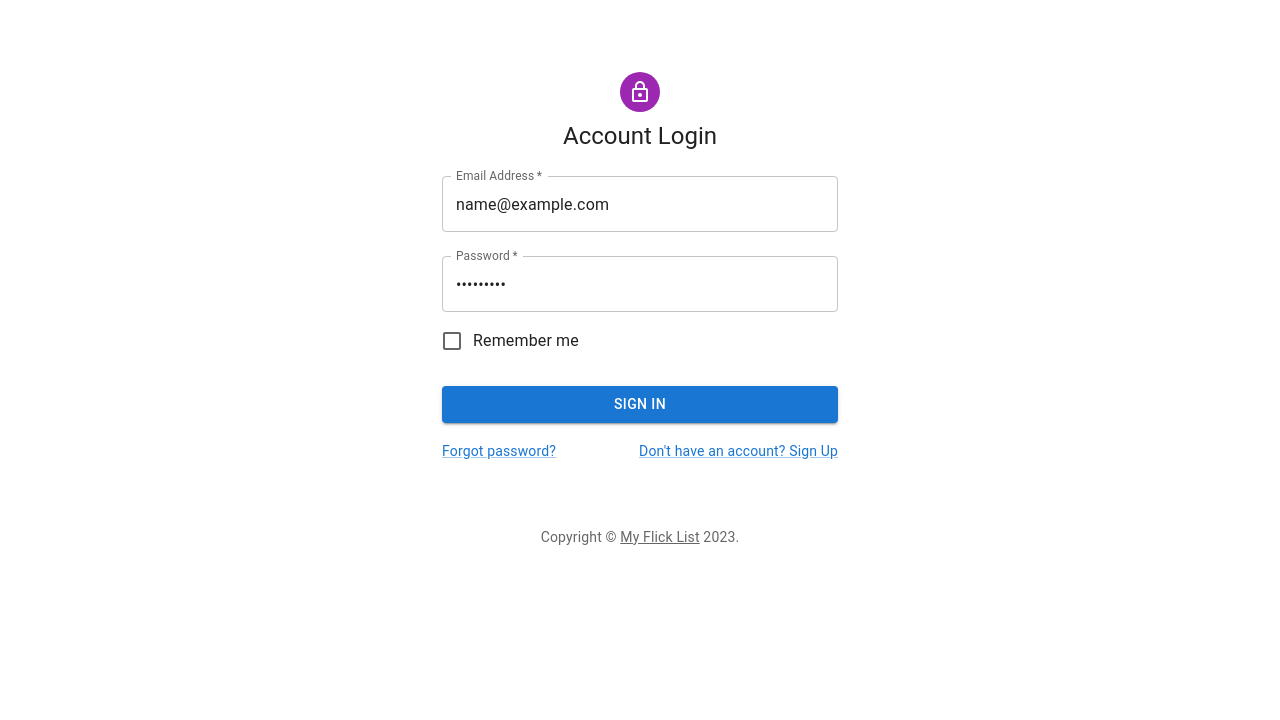
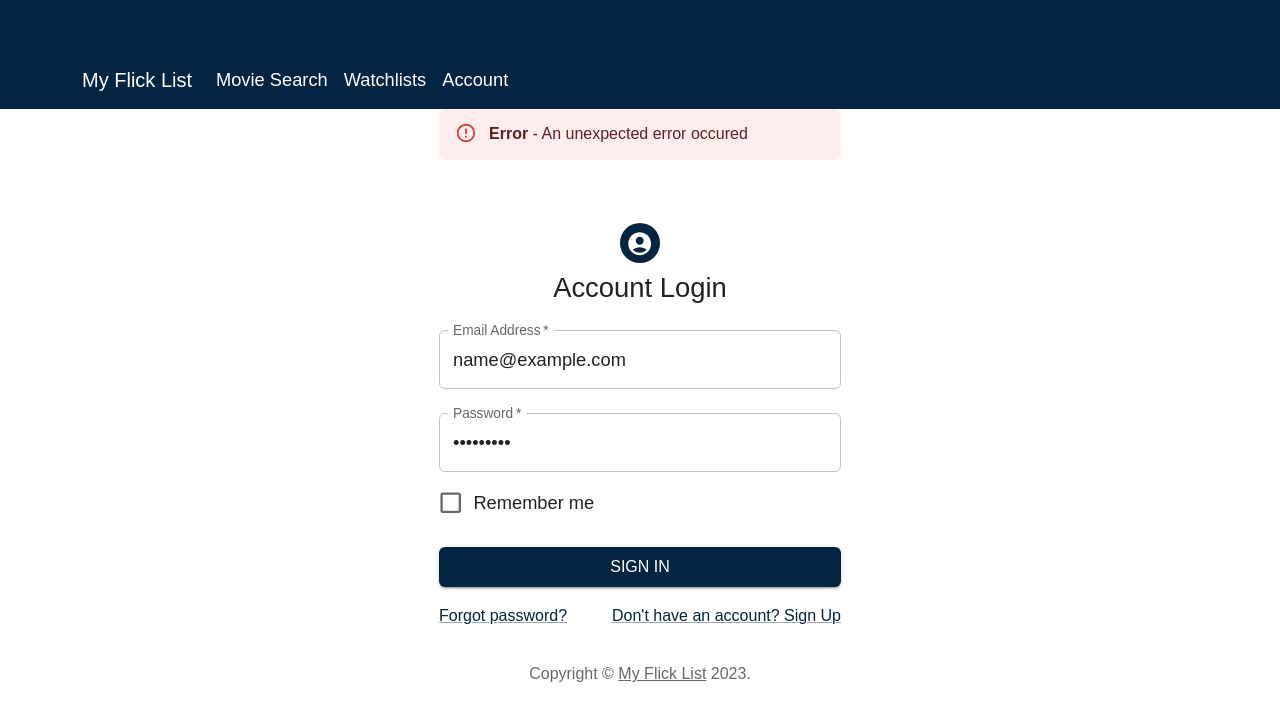
Before and after one commit to kevinpista/my-flick-list, a React (Create React App) app in the folder frontend/: page /user-login in a window 1280 px wide. Both pictures are taken after typing "name@example.com", "Sample123" into the empty fields and a click on the button "SIGN IN". Shown: the top 720 px of the page. Built offline with nearby package versions, Linux system fonts and the light colour scheme; no server answers.

Commit message:
Implement user login form functions

```diff
--- a/frontend/src/api/errorConstants.js
+++ b/frontend/src/api/errorConstants.js
@@ -10,3 +10,4 @@ export const ERROR_PASSWORD_EMPTY = "password_empty";
 export const ERROR_INVALID_NAME = "invalid_name";
 export const ERROR_BAD_REQUEST = "bad_request"; // general
 export const ERROR_SERVER = "server_error";
+export const ERROR_INVALID_LOGIN = "invalid_login";
--- /dev/null
+++ b/frontend/src/api/userLoginAPI.js
@@ -0,0 +1,20 @@
+// API request to log in the user
+
+import axios from 'axios';
+export function loginUser(formData) {
+
+return axios.post('http://localhost:8080/api/user-login', formData)
+    .then(response => {
+        return response.data;
+    })
+    .catch(error => {
+        if (error.response) {
+            const errorMessage = error.response.data.message;
+            console.error('Login error:', errorMessage);
+            throw new Error(errorMessage);
+        } else {
+            console.error('Network or other error:', error);
+            throw error;
+        }
+    });
+}
--- a/frontend/src/api/userRegistrationAPI.js
+++ b/frontend/src/api/userRegistrationAPI.js
@@ -1,3 +1,5 @@
+// API requiest to register the user
+
 import axios from 'axios';
 export function registerUser(formData) {
 
--- a/frontend/src/components/UserLogin.js
+++ b/frontend/src/components/UserLogin.js
@@ -1,4 +1,5 @@
 import * as React from 'react';
+import { useState } from 'react';
 import Avatar from '@mui/material/Avatar';
 import Button from '@mui/material/Button';
 import CssBaseline from '@mui/material/CssBaseline';
@@ -8,10 +9,16 @@ import Checkbox from '@mui/material/Checkbox';
 import Link from '@mui/material/Link';
 import Grid from '@mui/material/Grid';
 import Box from '@mui/material/Box';
-import LockOutlinedIcon from '@mui/icons-material/LockOutlined';
+import NavBar from './NavBar';
+import AccountCircleIcon from '@mui/icons-material/AccountCircle';
 import Typography from '@mui/material/Typography';
 import Container from '@mui/material/Container';
-import { createTheme, ThemeProvider } from '@mui/material/styles';
+import { ThemeProvider } from '@mui/material/styles';
+import { loginUser } from '../api/userLoginAPI';
+import * as errorConstants from '../api/errorConstants';
+import * as themeStyles from '../styling/ThemeStyles';
+import Alert from '@mui/material/Alert';
+
 
 function Copyright(props) {
     return (
@@ -26,23 +33,95 @@ function Copyright(props) {
     );
   }
 
-// TODO remove, this demo shouldn't need to reset the theme.
+export default function UserLogin() {
 
-const defaultTheme = createTheme();
+  const [formData, setFormData] = useState({
+    email: '',
+    password: '',
+  });
 
-export default function UserLogin() {
-  const handleSubmit = (event) => {
+  const [emailError, setEmailError] = useState(false);
+  const [passwordError, setPasswordError] = useState(false);
+
+  const [showSuccessAlert, setShowSuccessAlert] = useState(false);
+  const [errorAlertMessage, setErrorAlertMessage] = useState('');
+
+  const handleSubmit = async (event) => {
     event.preventDefault();
-    const data = new FormData(event.currentTarget);
-    console.log({
-      email: data.get('email'),
-      password: data.get('password'),
+
+    if (!formData.email && !formData.password) {
+      setEmailError(true);
+      setPasswordError(true);
+      return;
+    }
+
+    if (!formData.email) {
+      setEmailError(true);
+      return;
+    }
+
+    if (!formData.password) {
+      setPasswordError(true);
+      return;
+    }
+
+    try {
+        const response = await loginUser(formData);
+
+        if (response) {
+          setErrorAlertMessage('');
+          setShowSuccessAlert(true);
+          // TODO: Add logic for successful login (e.g., redirect)
+        }
+    } catch (error) {
+        if (error.message === errorConstants.ERROR_INVALID_EMAIL) {
+          setErrorAlertMessage('Email format not valid.');
+          setEmailError(true);
+      } else if (error.message === errorConstants.ERROR_INVALID_LOGIN) {
+          setErrorAlertMessage('Invalid login credentials');
+          setEmailError(true); // Set error status for both form fields
+          setPasswordError(true);
+      } else {
+          setErrorAlertMessage('An unexpected error occured');
+      }
+    };
+  };
+
+  const handleInputChange = (e) => {
+    const fieldName = e.target.name;
+    const fieldValue = e.target.value;
+
+    // Reset error state when the user starts typing in a field
+    if (fieldName === 'email') {
+      setEmailError(false);
+    } else if (fieldName === 'password') {
+      setPasswordError(false);
+    }
+
+    setFormData({
+      ...formData,
+      [fieldName]: fieldValue,
     });
+
   };
 
   return (
-    <ThemeProvider theme={defaultTheme}>
+    <ThemeProvider theme={themeStyles.formTheme}>
+      <NavBar/>
       <Container component="main" maxWidth="xs">
+        {/* Display alert based  on login success or error */}
+        {showSuccessAlert && (
+          <Alert severity="success">
+            <strong>Successful Credentials</strong> - Logging you in...
+          </Alert>
+        )}
+
+        {errorAlertMessage && (
+          <Alert severity="error">
+            <strong>Error</strong> - {errorAlertMessage}
+          </Alert>
+        )}
+
         <CssBaseline />
         <Box
           sx={{
@@ -52,8 +131,8 @@ export default function UserLogin() {
             alignItems: 'center',
           }}
         >
-          <Avatar sx={{ m: 1, bgcolor: 'secondary.main' }}>
-            <LockOutlinedIcon />
+          <Avatar sx={{ m: 1, bgcolor: 'primary.main' }}>
+            <AccountCircleIcon />
           </Avatar>
           <Typography component="h1" variant="h5">
             Account Login
@@ -68,16 +147,20 @@ export default function UserLogin() {
               name="email"
               autoComplete="email"
               autoFocus
+              onChange={handleInputChange}
+              error={emailError} // Applying error style conditionally with useState
             />
             <TextField
               margin="normal"
               required
               fullWidth
+              id="password"
+              label="Password"
               name="password"
-              label="Password"
               type="password"
-              id="password"
               autoComplete="current-password"
+              onChange={handleInputChange}
+              error={passwordError}
             />
             <FormControlLabel
               control={<Checkbox value="remember" color="primary" />}
@@ -105,7 +188,7 @@ export default function UserLogin() {
             </Grid>
           </Box>
         </Box>
-        <Copyright sx={{ mt: 8, mb: 4 }} />
+        <Copyright sx={{ mt: 5}} />
       </Container>
     </ThemeProvider>
   );
--- a/frontend/src/components/UserRegistration.js
+++ b/frontend/src/components/UserRegistration.js
@@ -83,8 +83,6 @@ export default function UserRegistration() {
                 setNameError(true);
             } else if (error.message === errorConstants.ERROR_BAD_REQUEST) {
                 setErrorAlertMessage('Bad request.');
-            } else if (error.message === errorConstants.ERROR_SERVER) {
-                setErrorAlertMessage('Server connection error.');
             } else {
                 setErrorAlertMessage('An unexpected error occurred.');
             }
@@ -114,9 +112,8 @@ export default function UserRegistration() {
     return (
         <ThemeProvider theme={themeStyles.formTheme}>
             <NavBar/>
-
             <Container component="main" maxWidth="xs">
-            {/* Display alert based on registration status*/}
+            {/* Display alert based on registration status */}
             {showSuccessAlert && (
                 <Alert severity="success">
                     <strong>Successful Sign Up</strong> - Logging you in...
```
Also changed, not shown: 2 other files (tests, documents, lock files or other folders). Lines whose indentation alone changed are shown as unchanged.
